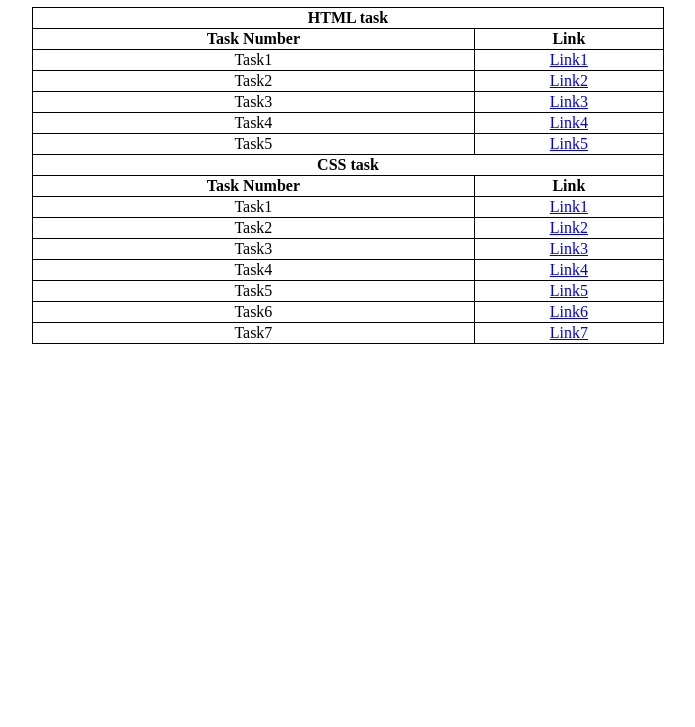
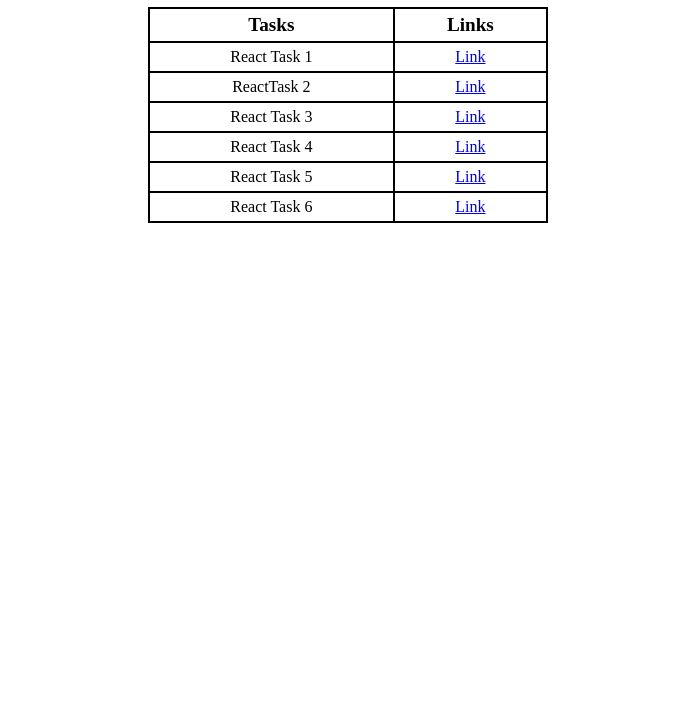
Before and after one commit to vasanthvvsc/mern.ethenus, a plain HTML site: page index.html in a window 1280 px wide. Shown: the part 73-800 px from the top of the page, without its empty margins (292-987 px from the left). Drawn offline with Linux system fonts and the light colour scheme.

Commit message:
Update index.html

```diff
--- a/index.html
+++ b/index.html
@@ -3,88 +3,64 @@
 <head>
     <meta charset="UTF-8">
     <meta name="viewport" content="width=device-width, initial-scale=1.0">
-    <title>Index Page</title>
+    <title>Tasks Index</title>
     <style>
-        table,th,td{
-            border: 1px solid black;
+        table,th,td
+        {
+            border: 2px solid black;
+        }
+        table
+        {
             border-collapse: collapse;
+            width: 400px;
+        }
+        td
+        {
             text-align: center;
+            padding: 5px;
         }
-        table{
-            width: 50%;
+        th
+        {
+            padding: 5px;
+            font-size:larger;
         }
-
-
     </style>
 </head>
 <body>
+    <h1><center>Index</center></h1>
     <center>
-        <h1>Index page</h1>
-        <table >
+    <table>
         <tr>
-                <th colspan="2">HTML task</th>
+            <th>Tasks</th>
+            <th>Links</th>
         </tr>
 <tr>
-                <th>Task Number</th>
-                <th>Link</th>
+    <td> React Task 1</td>
+    <td><a href="https://tt1-hazel.vercel.app" target="_blank">Link</a></td>
+</tr>
+<tr>
+    <td> ReactTask 2</td>
+    <td><a href="https://tt2-alpha.vercel.app" target="_blank">Link</a></td>
+</tr>
+<tr>
+    <td> React Task 3</td>
+    <td><a href="https://tt3-ten.vercel.app" target="_blank">Link</a></td>
+</tr>
+<tr>
+    <td> React Task 4</td>
+    <td><a href="https://beta.vercel.app" target="_blank">Link</a></td>
 </tr>
 
 <tr>
-                <td>Task1</td>
-                <td><a href="html_task1.html">Link1</a></td>
-            </tr>
-            <tr>
-                <td>Task2</td>
-                <td><a href="html_task2.html">Link2</a></td>
-            </tr>
-            <tr>
-                <td>Task3</td>
-                <td><a href="html_task3.html">Link3</a></td>
-            </tr>
-            <tr>
-                <td>Task4</td>
-                <td><a href="html_task4.html">Link4</a></td>
-            </tr>
-            <tr>
-                <td>Task5</td>
-                <td><a href="html_task5.html">Link5</a></td>
-            </tr>
-            <tr>
-                <th colspan="2">CSS task</th>
-            </tr>
-            <tr>
-                <th>Task Number</th>
-                <th>Link</th>
+    <td> React Task 5</td>
+    <td><a href="https://tt4-beta.vercel.app" target="_blank">Link</a></td>
 </tr>
 
 <tr>
-                <td>Task1</td>
-                <td><a href="css_task1.html">Link1</a></td>
+    <td> React Task 6</td>
+    <td><a href="https://hgggg1hkkkkk.vercel.app" target="_blank">Link</a></td>
 </tr>
-            <tr>
-                <td>Task2</td>
-                <td><a href="css_task2.html">Link2</a></td>
-            </tr>
-            <tr>
-                <td>Task3</td>
-                <td><a href="css_task3.html">Link3</a></td>
-            </tr>
-            <tr>
-                <td>Task4</td>
-                <td><a href="css_task4.html">Link4</a></td>
-            </tr>
-            <tr>
-                <td>Task5</td>
-                <td><a href="css_task5.html">Link5</a></td>
-            </tr>
-            <tr>
-                <td>Task6</td>
-                <td><a href="css_task6.html">Link6</a></td>
-            </tr>
-            <tr>
-                <td>Task7</td>
-                <td><a href="css_task7.html">Link7</a></td>
-            </tr>
+
     </table>
 </center>
 </body>
```
Lines whose indentation alone changed are shown as unchanged.
